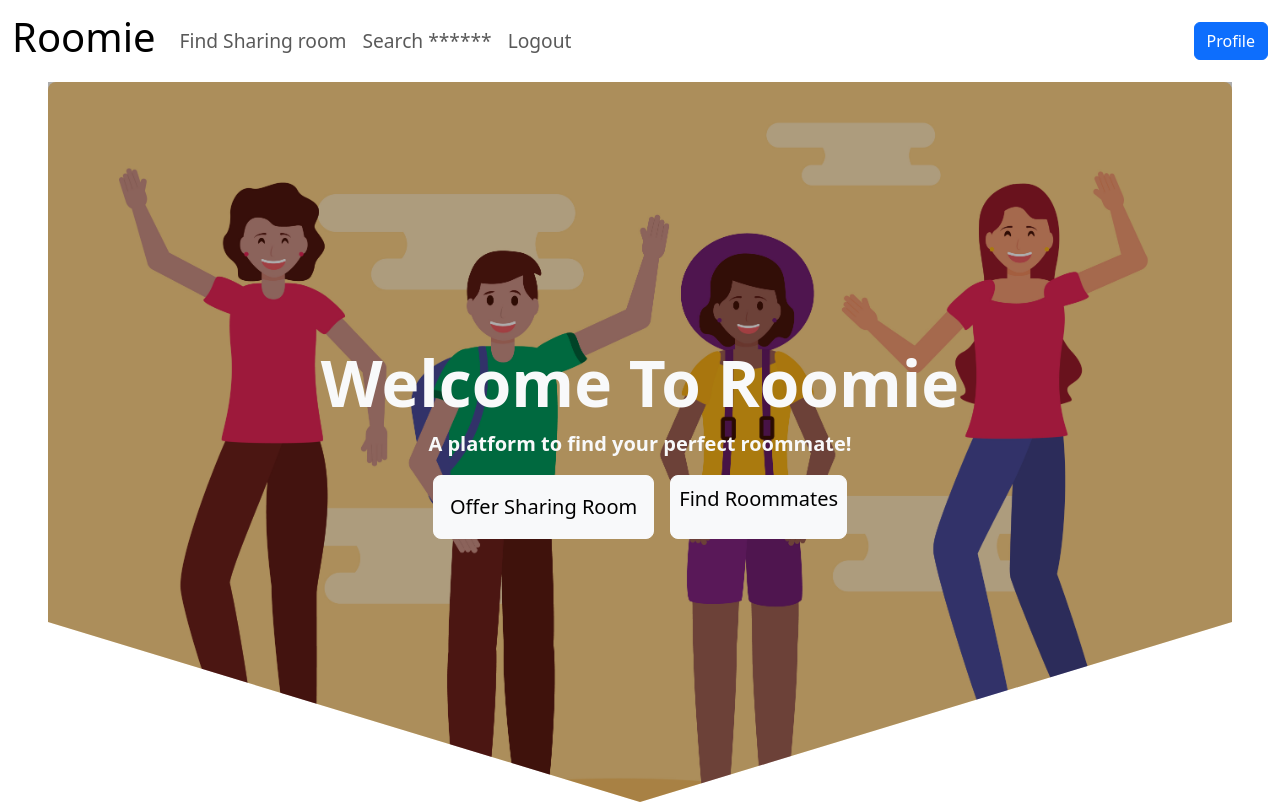
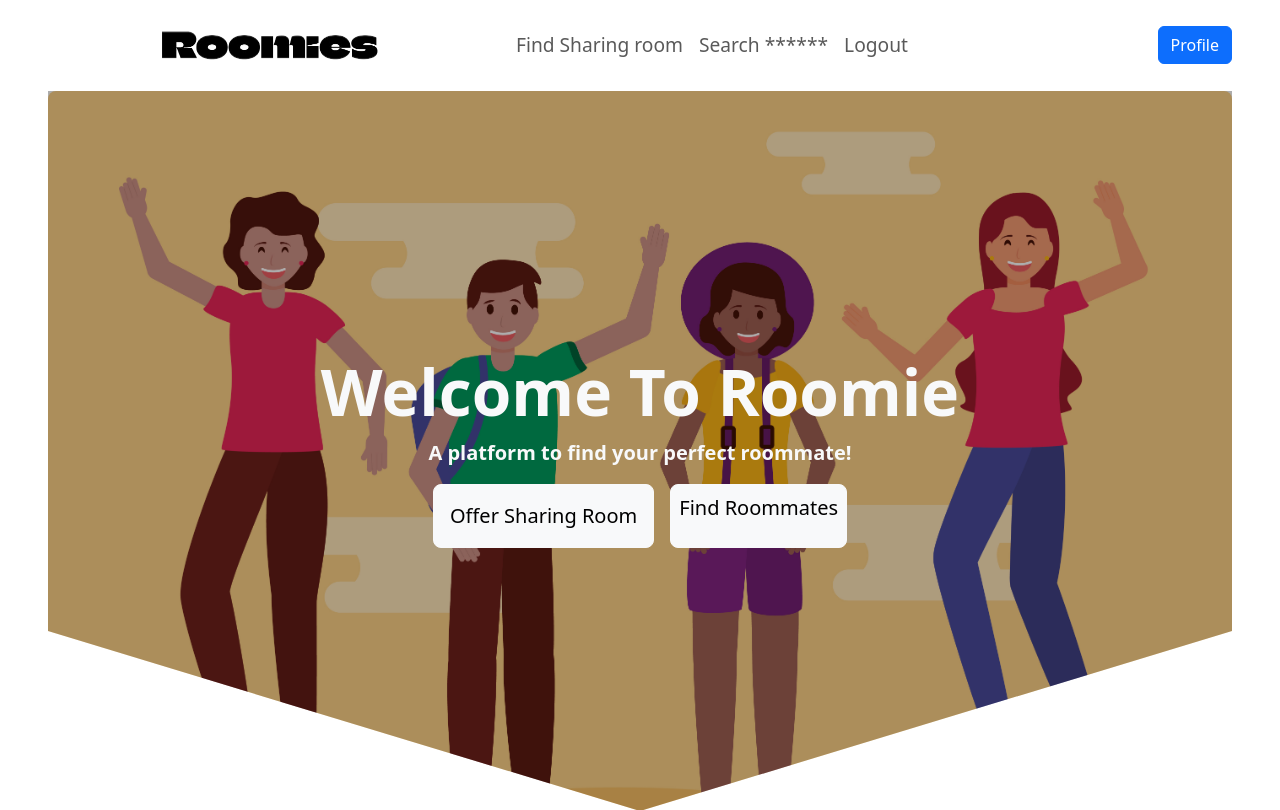
Before and after one commit to asaugat04/roomie, a Django app: page / in a window 1280 px wide. Shown: the top 810 px of the page. Run offline with Django 5.2, Linux system fonts and the light colour scheme; the visitor is signed in with stand-in values (Sample User, id 1); some libraries are stand-ins or nearby versions.

Commit message:
UI update

```diff
--- a/project/app/templates/app/base.html
+++ b/project/app/templates/app/base.html
@@ -29,13 +29,16 @@
         margin-bottom: 0px;
         color: #000;
       }
+      .logo-img {
+        transform: scale(0.5);
+      }
     </style>
   </head>
   <body>
     {% block nav %}
       <nav class="navbar navbar-expand-lg" style="font-size: larger">
-        <div class="container-fluid">
-          <a class="navbar-brand" href="{% url 'app:home' %}"><h1>Roomie</h1></a>
+        <div class="container-fluid px-5">
+          <a class="navbar-brand" href="{% url 'app:home' %}"><img class="logo-img" src="{% static 'app/images/logo.png' %}" alt="roomie" /></a>
           <button class="navbar-toggler" type="button" data-bs-toggle="collapse" data-bs-target="#navbarText" aria-controls="navbarText" aria-expanded="false" aria-label="Toggle navigation"><span class="navbar-toggler-icon"></span></button>
           <div class="collapse navbar-collapse" id="navbarText">
             <ul class="navbar-nav me-auto mb-2 mb-lg-0">
--- a/project/app/templates/app/home.html
+++ b/project/app/templates/app/home.html
@@ -57,7 +57,7 @@
             <p class="lead">Finding a compatible roommate without relying on third-party services can be challenging. Traditional methods often lack security and control over the matching process. This case study explores the development of a peer-to-peer roommate matching platform that empowers users to connect directly, fostering a more transparent and secure roommate search experience.</p>
           </div>
           <div class="col-md-6">
-            <img src="https://source.unsplash.com/800x600/?nature" alt="" class="img-fluid rounded-3" />
+            <img src="{% static 'app/images/cover2.svg' %}" alt="" class="img-fluid rounded-3" />
           </div>
         </div>
       </div>
@@ -71,7 +71,7 @@
       <div class="container my-5">
         <div class="row">
           <div class="col-md-6">
-            <img src="https://source.unsplash.com/800x600/?technology" alt="" class="img-fluid rounded-3" />
+            <img src="{% static 'app/images/cover1.svg' %}" alt="" class="img-fluid rounded-3" />
           </div>
           <div class="col-md-6">
             <h2 class="display-4 mb-5">Our Mission</h2>
```
Also changed, not shown: project/app/static/app/images/cover1.svg (added), project/app/static/app/images/cover2.svg (added), project/app/static/app/images/logo.png (added).
